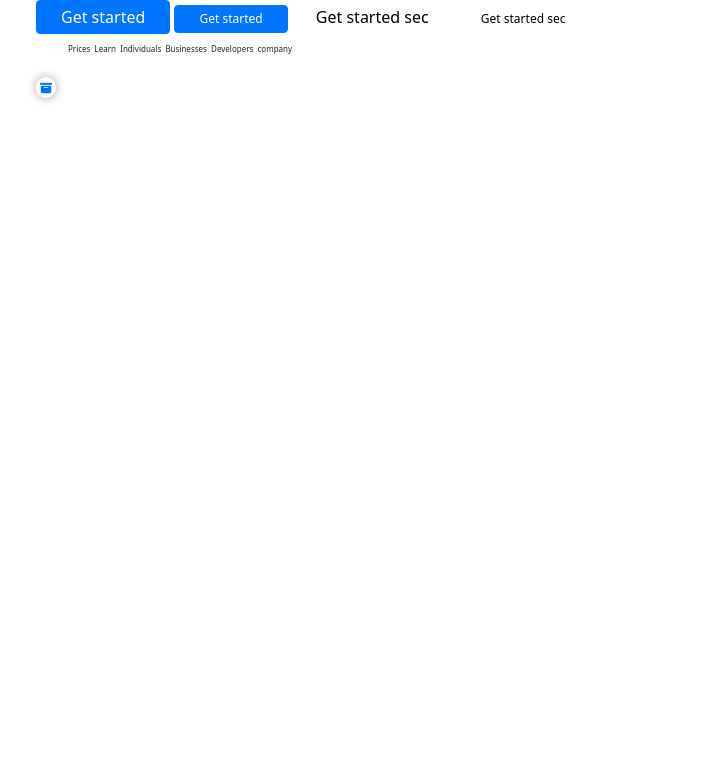
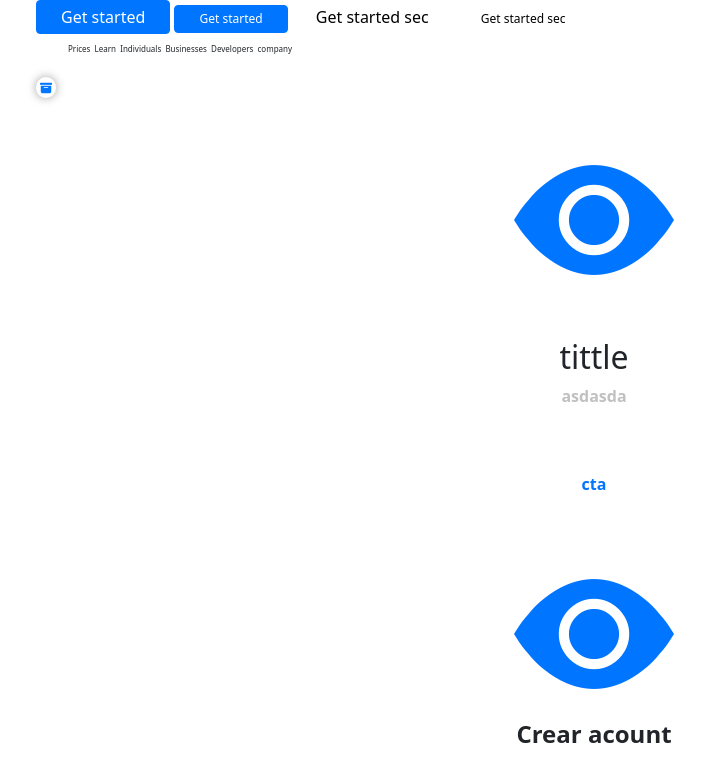
Before and after one commit to xavimagine/Web-html-css-sass-y-bootstrap, a plain HTML site: page html/Proyecto.html in a window 1280 px wide. Shown: the whole page, without its empty margins (46-751 px from the left). Drawn offline with nearby package versions, Linux system fonts and the light colour scheme.

Commit message:
components finish

```diff
--- a/html/Proyecto.html
+++ b/html/Proyecto.html
@@ -26,6 +26,20 @@
         </ul>
 
         <spam class="icon-sm"><i class="bi bi-archive-fill"></i></spam>
+
+        <div class="feature">
+            <i class="bi bi-eye-fill icon"></i>
+            <div class="description">
+                <h3 class="tittle">tittle</h3>
+                <p class="text">asdasda</p>
+            </div>
+            <p class="cta"> cta</p>
+        </div>
+
+        <div class="icon-desc">
+            <i class="bi bi-eye-fill icon"></i>
+            <h3 class="tittle">Crear acount</h3>
+        </div>
     </div>
 </body>
     <script src="https://cdn.jsdelivr.net/npm/bootstrap@5.2.0/dist/js/bootstrap.bundle.min.js" integrity="sha384-A3rJD856KowSb7dwlZdYEkO39Gagi7vIsF0jrRAoQmDKKtQBHUuLZ9AsSv4jD4Xa" crossorigin="anonymous">
--- a/sass/_components.scss
+++ b/sass/_components.scss
@@ -57,18 +57,44 @@ $color-main: #0075FF;
 }
 
 .feature{
+    display: flex;
+    flex-direction: column;
     .icon{
-
+        color: $color-main;
+        font-size: 10rem;
+        text-align: center;
     }
     .description{
         .tittle{
-
+            font-size: 2rem;
+            text-align: center;
         }
         .text{
-
+        color: #8888;
+        font-weight: 600;
+        text-align: center;
         }
     }
     .cta{
-
+        color: $color-main;
+        font-weight: 600;
+        margin-top: 3rem;
+        text-align: center;
     }
 }
+.icon-desc{
+    display: flex;
+    flex-direction: column;
+    align-items: center;
+    justify-content: center;
+    .icon{
+        color: $color-main;
+        font-size: 10rem;
+        padding: 0;
+    }
+    .tittle{
+        margin-top: -2rem;
+        font-size: 1.5rem;
+        font-weight: 600;
+    }
+}
```
Also changed, not shown: css/styles.css, 1 other file.
